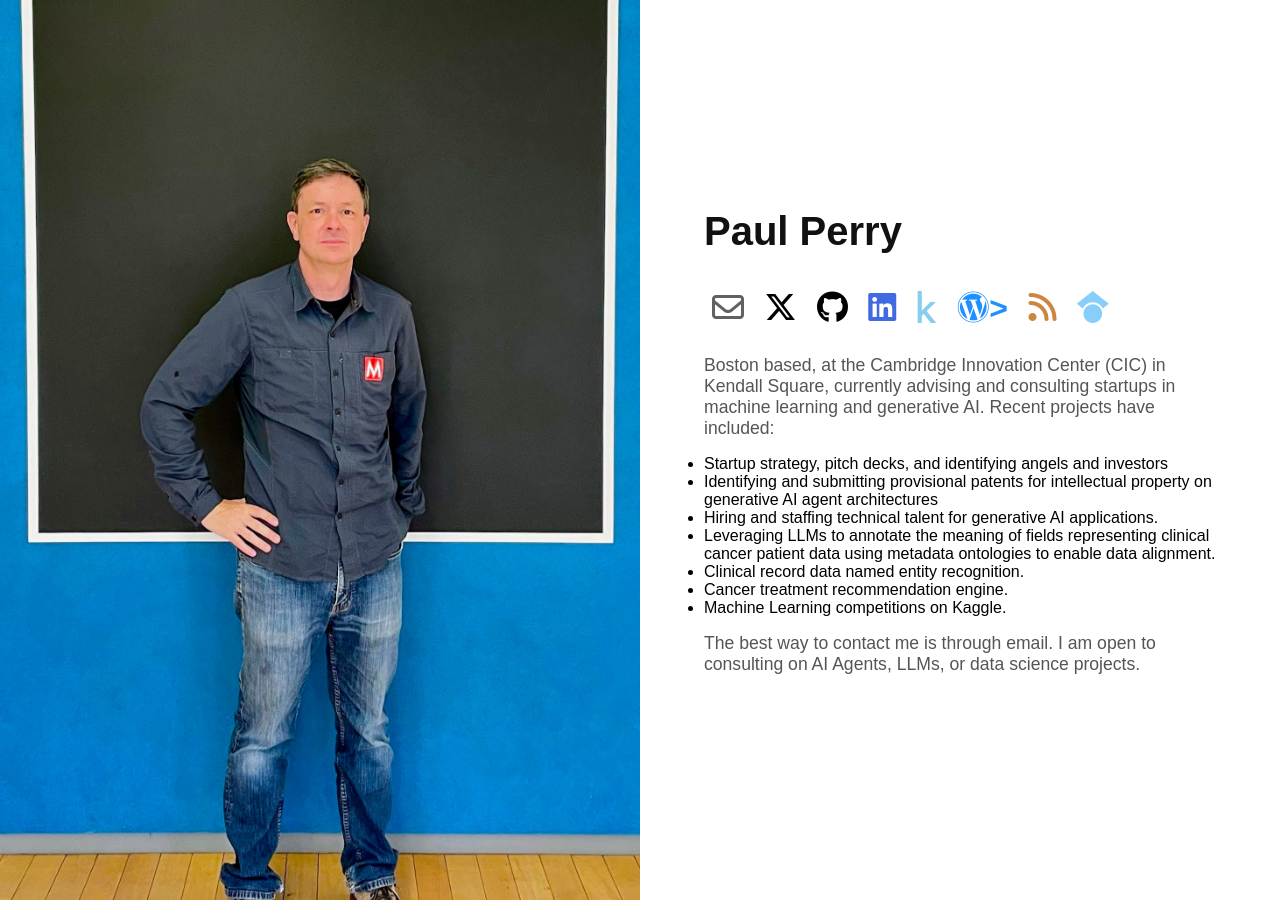
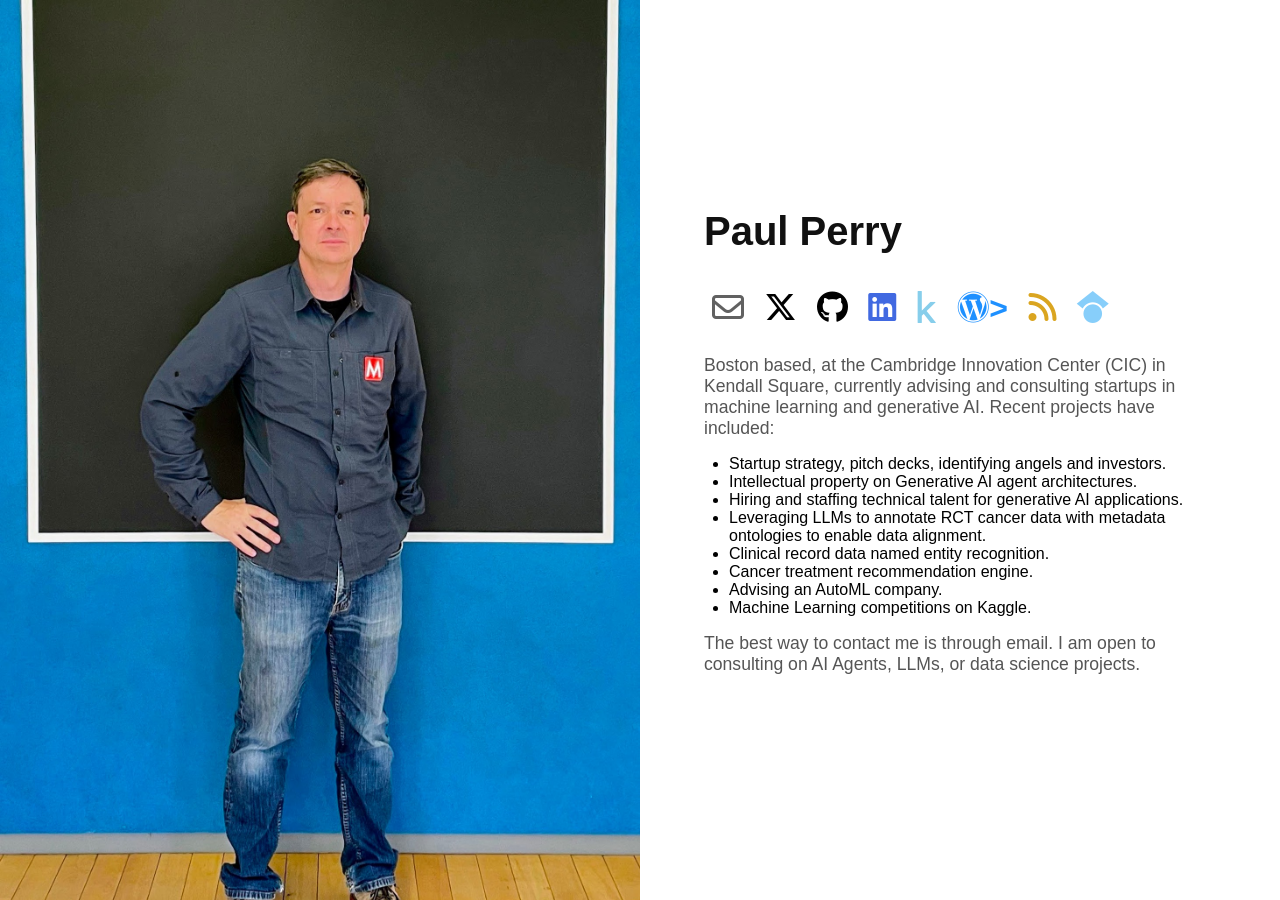
Before and after one commit to paulperry/paulperry.github.io, a Jekyll site: the page index.html, which Jekyll copies as it is, in a window 1280 px wide. Built offline with Jekyll 4.4.1, drawn with Linux system fonts in a browser that asks for light colours; nearby versions of some CDN libraries; some web fonts are replaced.

Commit message:
text updates

```diff
--- a/index.html
+++ b/index.html
@@ -25,21 +25,22 @@
             <a class="icon" title="LinkedIn" href="https://www.linkedin.com/in/paulperry"><span style="color:RoyalBlue"><i class="fa-brands fa-linkedin"></i></span></a>
 	    <a class="icon" title="Kaggle" href="https://www.kaggle.com/paulperry"><span style="color:SkyBlue"><i class="fa-brands fa-kaggle"></i></span></a>
 	    <a class="icon" title="Wordpress" href="http://blog.paulperry.net/"><span style="color:DodgerBlue"><i class="fa-brands fa-wordpress"></i>></span></a>
-	    <a class="icon" title="RSS" href="http://blog.paulperry.net/feed/"><span style="color:Peru"><i class="fa-solid fa-rss"></i></span></a>
+	    <a class="icon" title="RSS" href="http://blog.paulperry.net/feed/"><span style="color:Goldenrod"><i class="fa-solid fa-rss"></i></span></a>
 	    <a class="icon" title="Google Scholar" href="https://scholar.google.com/citations?hl=en&user=hEW2X1MAAAAJ"><span style="color:LightSkyBlue"><i class="fa-brands fa-google-scholar"></i></span></a>
 	    <!-- 	  <i class="fa-brands fa-threads"></i>
 			  <i class="fa-brands fa-bluesky"></i> -->
           </div>
 	  <p>Boston based, at the Cambridge Innovation Center (CIC) in Kendall Square, currently advising and
             consulting startups in machine learning and generative AI. Recent projects have included:
-	    <ul>
-	      <li>Startup strategy, pitch decks, and identifying angels and investors</li>
-	      <li>Identifying and submitting provisional patents for intellectual property on generative AI agent architectures</li>
+	    <ul style="margin-left: 25px;">
+	      <li>Startup strategy, pitch decks, identifying angels and investors.</li>
+	      <li>Intellectual property on Generative AI agent architectures.</li>
 	      <li>Hiring and staffing technical talent for generative AI applications. </li>
-	      <li>Leveraging LLMs to annotate the meaning of fields representing clinical cancer patient data using metadata ontologies to enable data alignment.</li>
+	      <li>Leveraging LLMs to annotate RCT cancer data with metadata ontologies to enable data alignment.</li>
 	      <li>Clinical record data named entity recognition.</li>
 	      <li>Cancer treatment recommendation engine.</li>
-	      <li>Machine Learning competitions on  Kaggle.</li>
+	      <li>Advising an AutoML company.</li>
+	      <li>Machine Learning competitions on Kaggle.</li>
 	    </ul>
 	  </p>
           <p>The best way to contact me is through email. I am open to consulting on AI Agents, LLMs, or data science projects.</p>
```
